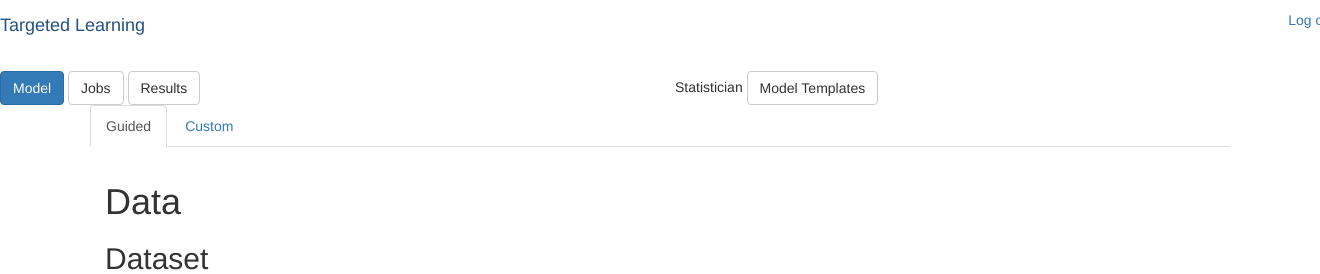
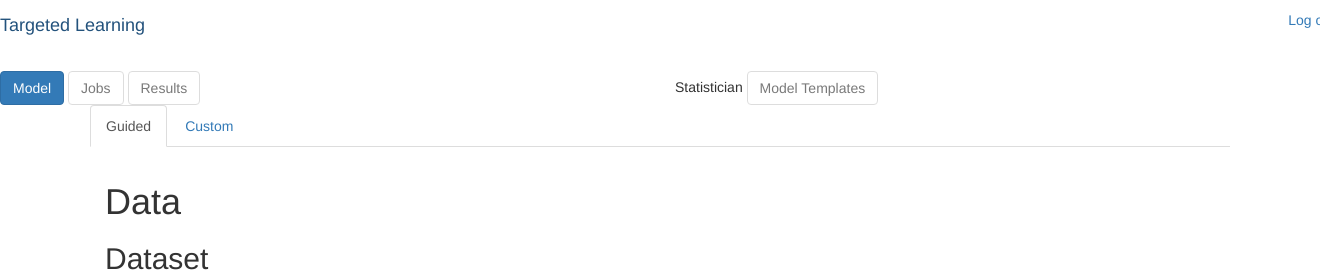
Before and after one commit to BerkeleyBiostats/tlapp, a Django app: page / in a window 1320 px wide; the page is wider, and only the part inside the window is pictured. Shown: the top 274 px of that part. Run offline with Django 3.2, Linux system fonts and the light colour scheme; some libraries are stand-ins or nearby versions.

Commit message:
Clean up the menu a bit

```diff
--- a/templates/index.html
+++ b/templates/index.html
@@ -26,16 +26,15 @@
         </nav>
         </div>
 
-
-        <div class="row wrapper border-bottom white-bg page-heading">
+        <div class="row wrapper border-bottom white-bg page-heading p-sm">
             <div class="col-md-6">
                 <a class="btn btn-primary btn-rounded" href="#">Model</a>
-                <a class="btn btn-default btn-rounded" href="#">Jobs</a>
-                <a class="btn btn-default btn-rounded" href="#">Results</a>
+                <a class="btn btn-default btn-rounded disabled" href="#">Jobs</a>
+                <a class="btn btn-default btn-rounded disabled" href="#">Results</a>
             </div>
             <div class="col-md-4">
                 Statistician
-                <a class="btn btn-default btn-rounded" href="#">Model Templates</a>
+                <a class="btn btn-default btn-rounded disabled" href="#">Model Templates</a>
             </div>
         </div>
 
```
